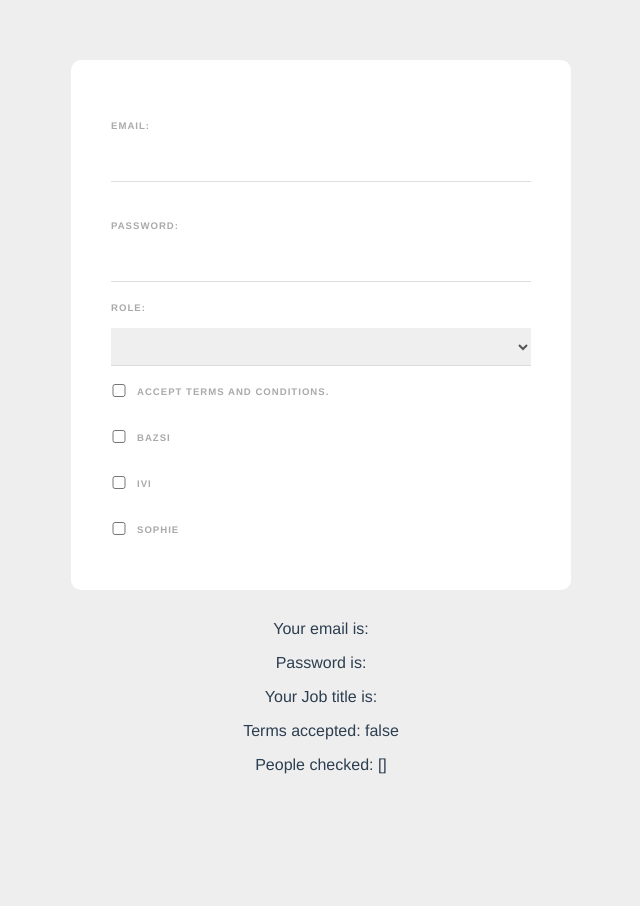
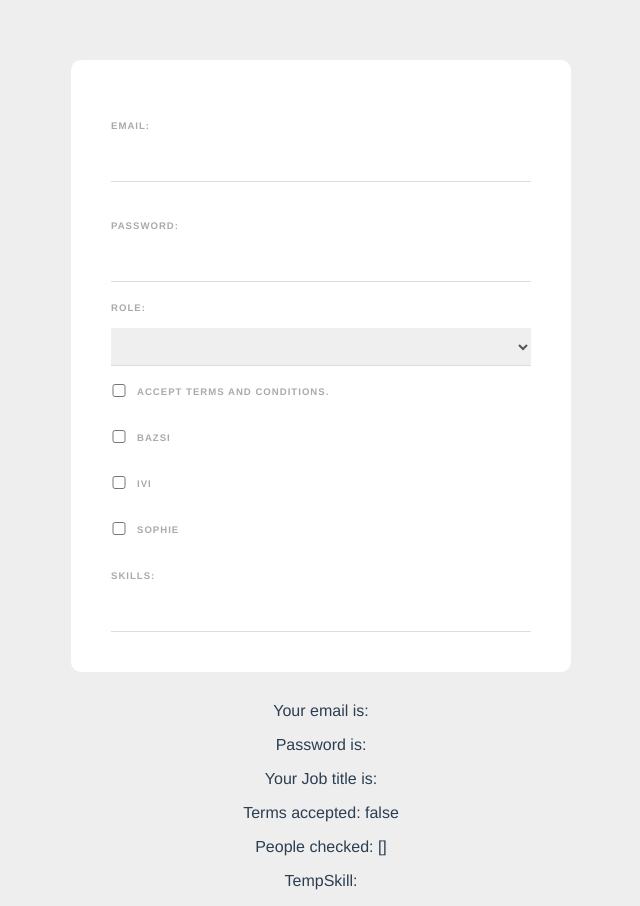
Before and after one commit to Pici1985/login-form-vue, a Vue app: page / in a window 1280 px wide. Shown: the whole page, without its empty margins (319-959 px from the left). Before the commit the page ends 800 px from the top, so only its background shows below. Built offline with nearby package versions, Linux system fonts and the light colour scheme.

Commit message:
Keyboard Events
and keyboard event modifiers, demod with skills input field

```diff
--- a/src/components/SignupForm.vue
+++ b/src/components/SignupForm.vue
@@ -31,12 +31,24 @@
                 <input type="checkbox" value="Sophie" v-model="names">
                 <label> Sophie </label>
             </div>
+
+            <label>Skills:</label>
+
+            <input type="text" required v-model="tempSkill" @keyup="addSkill">
+            <!-- <input type="text" required v-model="tempSkill" @keyup.alt="addSkill">  -->
+            <!-- @keyup.alt asks for the alt button to be pressed, also the character won`t show. KeyPress event still happens though. -->
+            <div v-for="skill in skills" :key="skill" class="pill">
+                {{ skill }}
+            </div>
         </form>
+
         <p> Your email is: {{ email }} </p>
         <p> Password is: {{ password }}</p>
         <p> Your Job title is: {{ role }}</p>
         <p> Terms accepted: {{ terms }}</p>
         <p> People checked: {{ names }}</p>
+        <p> TempSkill: {{ tempSkill }}</p>
+
 
     </div>
 </template>
@@ -49,7 +61,19 @@
             password: '',
             role: '',
             terms: false,
-            names: []
+            names: [],
+            tempSkill: '',
+            skills: [],
+        }
+    },
+    methods: {
+        addSkill(e){
+            if(e.keyCode === 13 && this.tempSkill){
+                if(!this.skills.includes(this.tempSkill)){
+                    this.skills.push(this.tempSkill)
+                }
+                this.tempSkill = ''
+            }
         }
     }
 }
```
